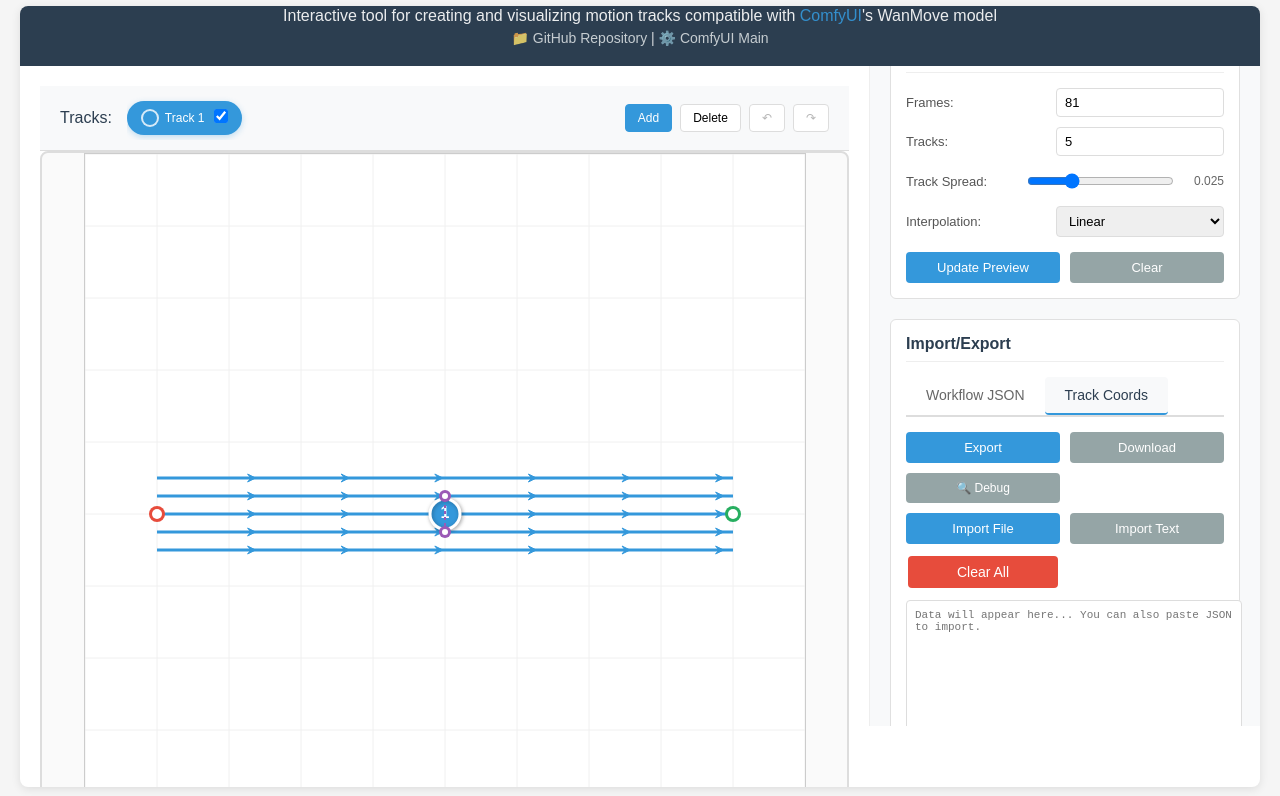
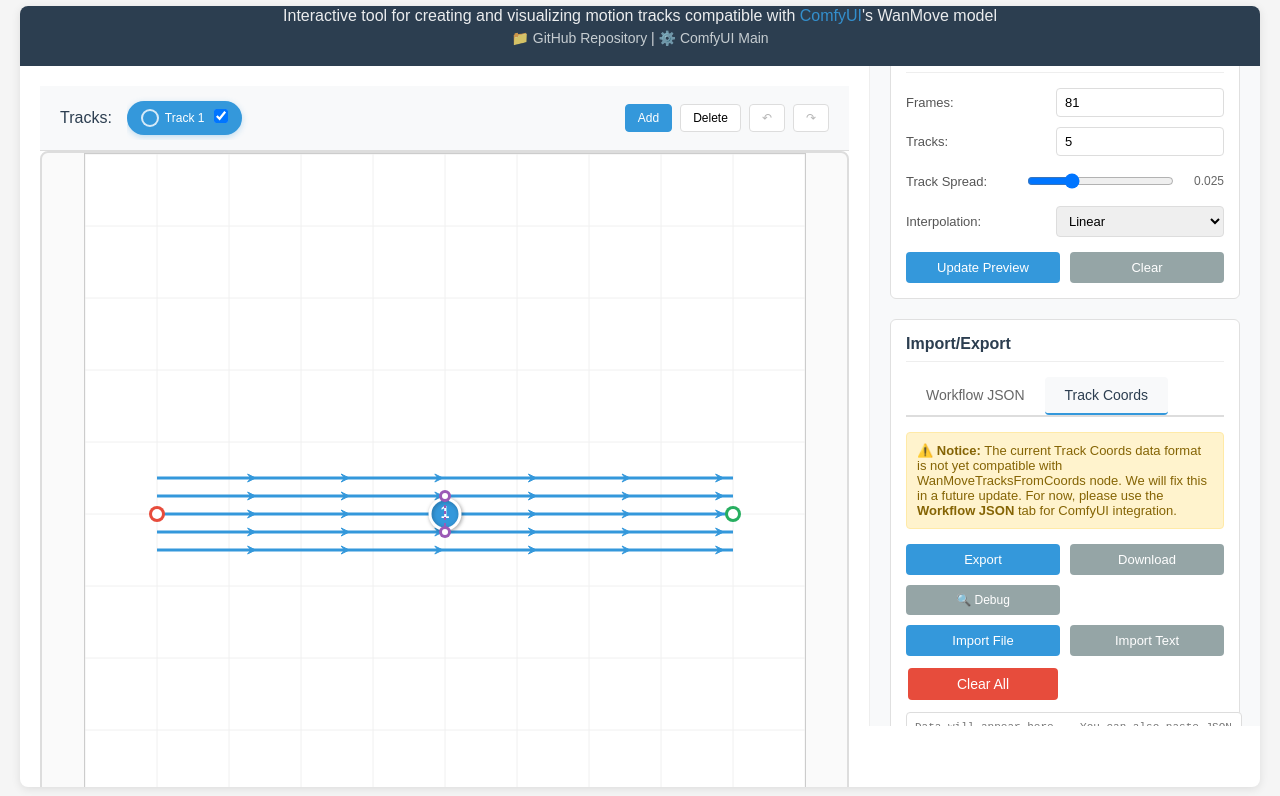
Before and after one commit to comfyui-wiki/wan_move_track_visualizer, a plain HTML site: page index.html in a window 1280 px wide. Both pictures are taken after a click on the button "Track Coords". Shown: the part 14-810 px from the top of the page. Drawn offline with Linux system fonts and the light colour scheme.

Commit message:
Add notice for Track Coords data format compatibility in index.html. Informs users about the current limitations with WanMoveTracksFromCoords node and suggests using the Workflow JSON tab for ComfyUI integration.

```diff
--- a/index.html
+++ b/index.html
@@ -639,6 +639,9 @@
 
                     <!-- Track Coords Tab -->
                     <div class="tab-content" id="coordsContent">
+                        <div class="notice-warning" style="background: #fff3cd; border: 1px solid #ffeaa7; border-radius: 4px; padding: 10px; margin-bottom: 15px; font-size: 13px; color: #856404;">
+                            <strong>⚠️ Notice:</strong> The current Track Coords data format is not yet compatible with WanMoveTracksFromCoords node. We will fix this in a future update. For now, please use the <strong>Workflow JSON</strong> tab for ComfyUI integration.
+                        </div>
                         <div class="button-group">
                             <button class="btn-primary" onclick="exportTrackData()">Export</button>
                             <button class="btn-secondary" onclick="downloadExportData()">Download</button>
```
